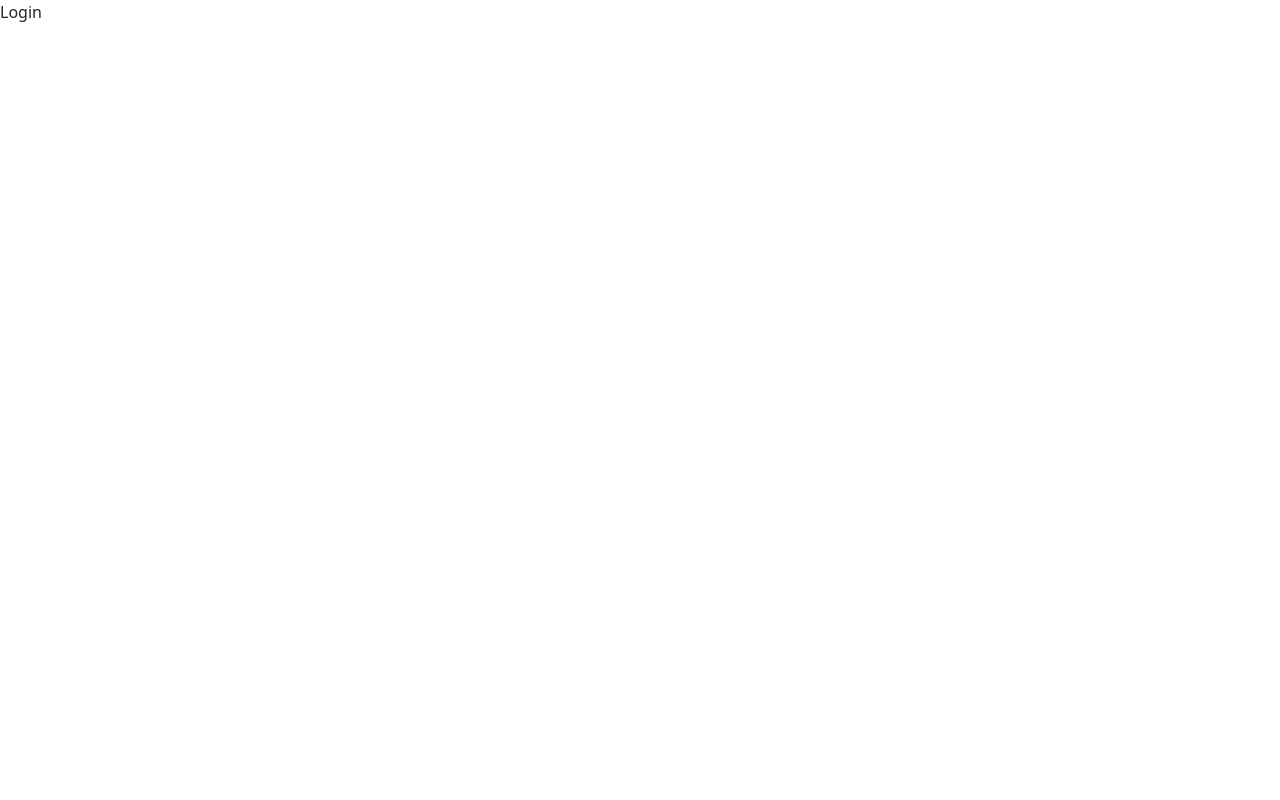
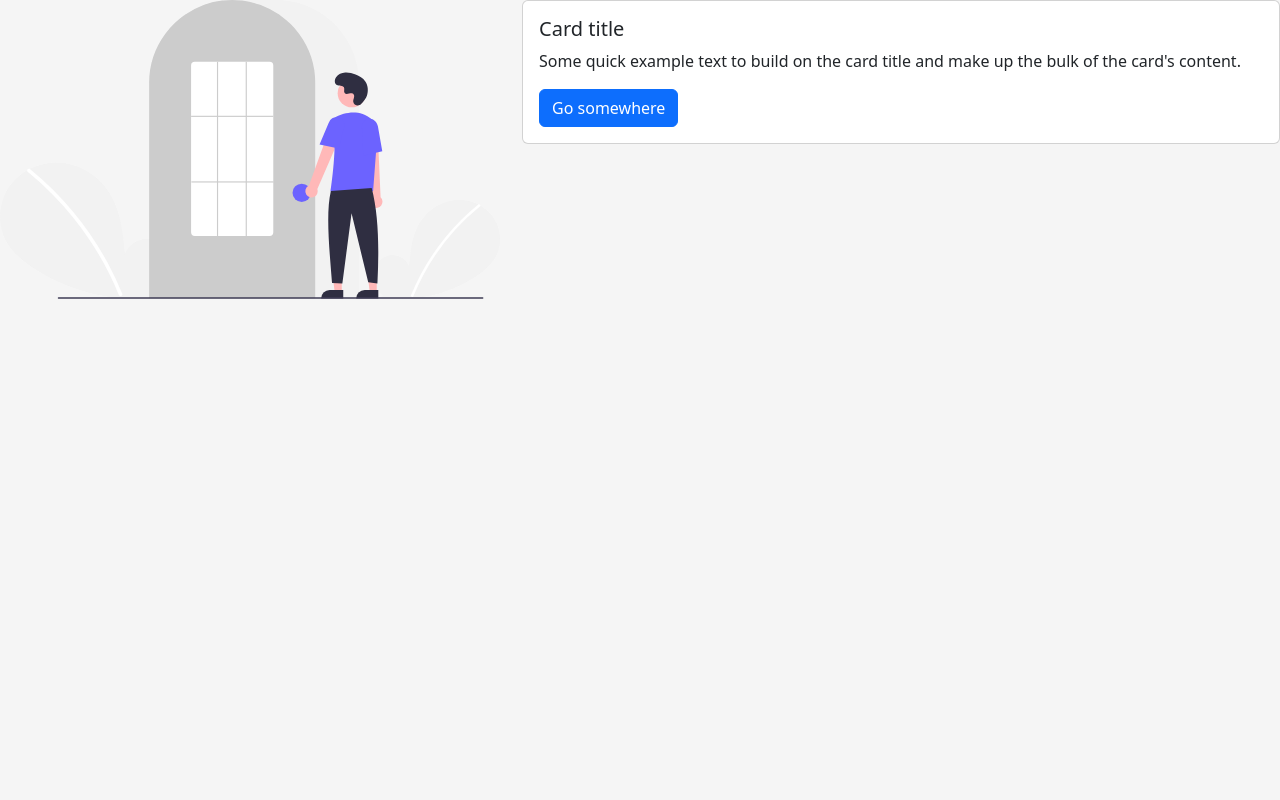
Before and after one commit to StorefontTech/linkage-social-media, a Django app: page /login/ in a window 1280 px wide. Before the commit the page is almost empty. Run offline with Django 4.2, Linux system fonts and the light colour scheme.

Commit message:
Login v1

```diff
--- a/linkage_social_media/urls.py
+++ b/linkage_social_media/urls.py
@@ -13,12 +13,14 @@ Including another URLconf
     1. Import the include() function: from django.urls import include, path
     2. Add a URL to urlpatterns:  path('blog/', include('blog.urls'))
 """
+from django.conf import settings
+from django.conf.urls.static import static
 from django.contrib import admin
 from django.urls import path
 
 import users.views
 
 urlpatterns = [
-    path('admin/', admin.site.urls),
-    path('login/', users.views.login),
-]
+                  path('admin/', admin.site.urls),
+                  path('login/', users.views.login),
+              ] + static(settings.STATIC_URL, document_root=settings.STATIC_ROOT)
--- a/users/templates/users/login.html
+++ b/users/templates/users/login.html
@@ -1,9 +1,42 @@
 {% extends "generic.html" %}
+{% load static %}
+
+{% block head %}
+    <style>
+        html {
+            height: 100%;
+        }
+
+        body {
+            background-color: #f5f5f5;
+            height: 100%;
+        }
+
+        main {
+            height: 100%;
+        }
+    </style>
+{% endblock %}
 
 {% block title %}
     Login
 {% endblock %}
 
 {% block body %}
-    <div>Login</div>
+    <main class="d-flex">
+        <div class="flex-grow-1">
+            <img src="{% static 'users/login/login.svg' %}" alt="Login image" width="500px"/>
+        </div>
+
+        <div class="flex-grow-1">
+            <div class="card">
+                <div class="card-body">
+                    <h5 class="card-title">Card title</h5>
+                    <p class="card-text">Some quick example text to build on the card title and make up the bulk of the
+                        card's content.</p>
+                    <a href="#" class="btn btn-primary">Go somewhere</a>
+                </div>
+            </div>
+        </div>
+    </main>
 {% endblock %}
```
Also changed, not shown: users/static/users/login/login.svg (added).
